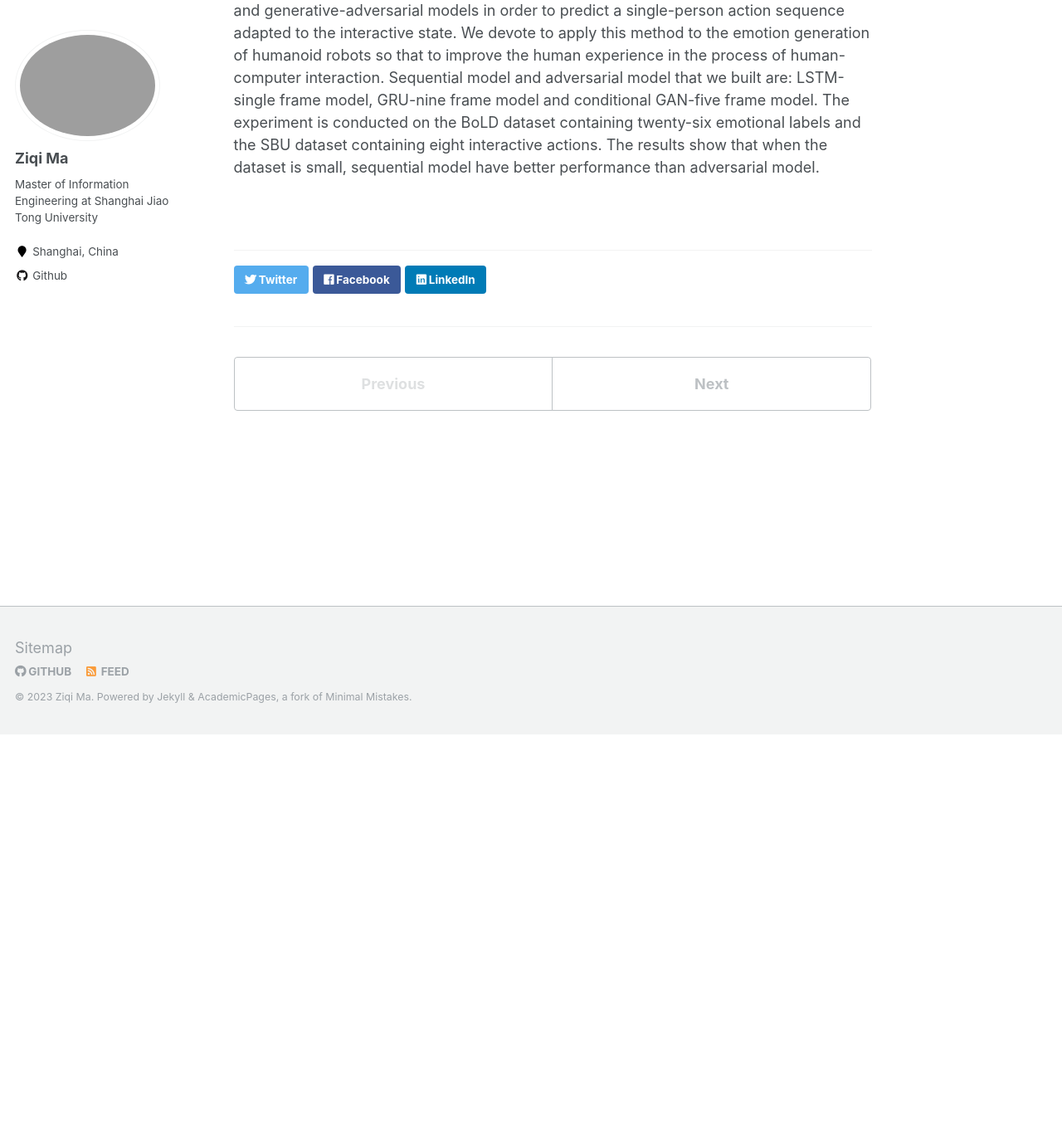
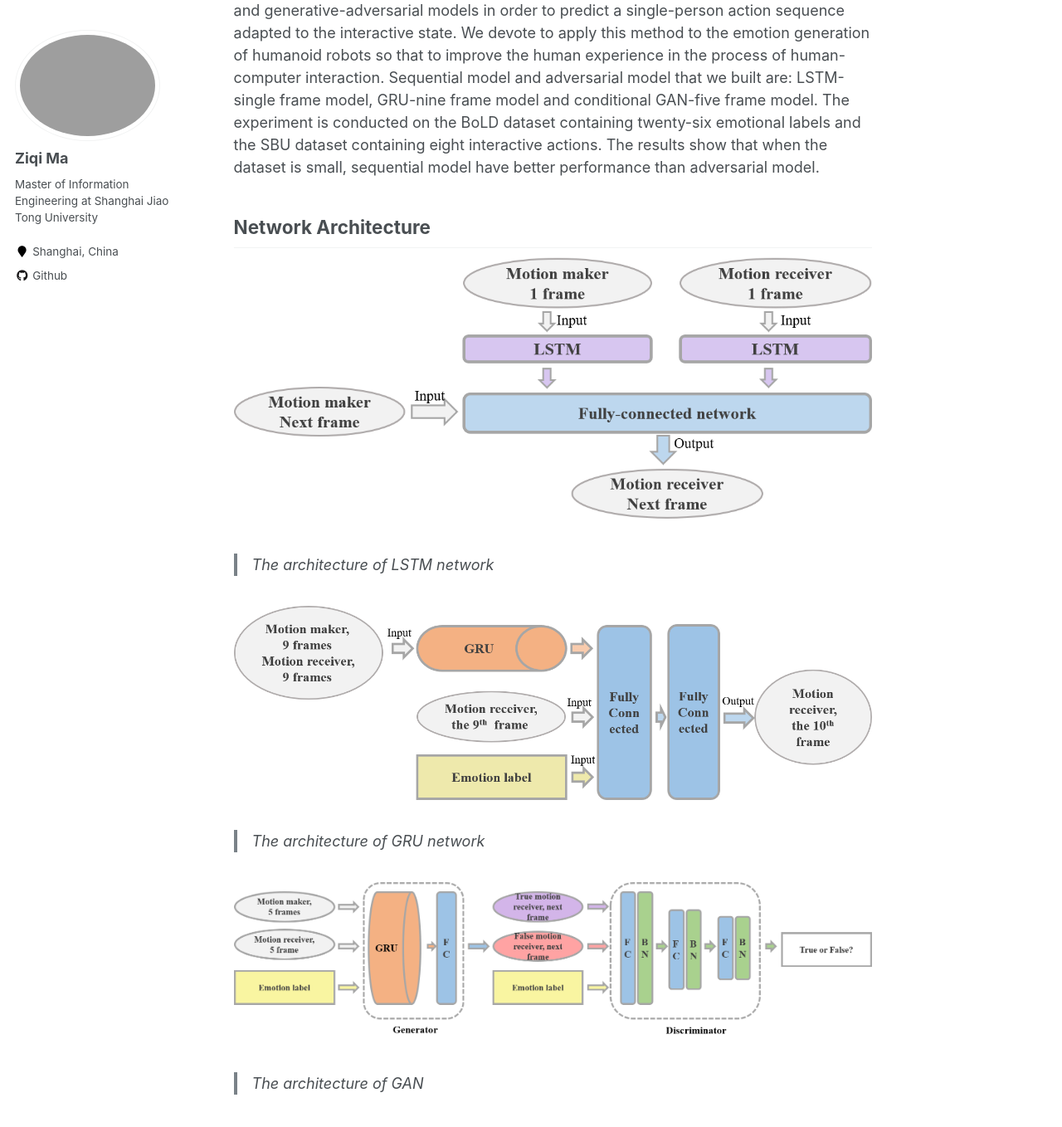
Before and after one commit to GuoyuloveSunshine/GuoyuloveSunshine.github.io, a Jekyll site: the page built from _publications/2021Bachelor.md, in a window 1280 px wide and 1400 px high, scrolled down 514 px. Shown: the top 1358 px of the window at 83% size. Built offline with Jekyll 4.4.1, drawn with Linux system fonts in a browser that asks for light colours.

Commit message:
add details

```diff
--- a/_publications/2021Bachelor.md
+++ b/_publications/2021Bachelor.md
@@ -8,3 +8,13 @@ venue: 'SPEIT, Shanghai Jiao Tong, China'
 
 In the process of human-robot interaction, how to generate robots’ actions response corresponding to interaction scenarios has become a widespread problem. Predecessors' work mainly focused on the recognition and classification of emotional actions, which seldom got involved in the state of emotion generation. In fact, the continuous expression of human emotions in high-dimensional space makes the emotion generated in the action dimension particularly complicated. Our paper combines emotion prediction with human body pose estimation, uses the component emotion model as a criterion for emotion quantification and constructs an emotional coordinate system of affiliation-dominance for estimating the emotional state of two-person interaction scene; then, based on the interactive sequential skeleton data and emotional tags, we establish sequential models and generative-adversarial models in order to predict a single-person action sequence adapted to the interactive state. We devote to apply this method to the emotion generation of humanoid robots so that to improve the human experience in the process of human-computer interaction. Sequential model and adversarial model that we built are: LSTM-single frame model, GRU-nine frame model and conditional GAN-five frame model. The experiment is conducted on the BoLD dataset containing twenty-six emotional labels and the SBU dataset containing eight interactive actions. The results show that when the dataset is small, sequential
 model have better performance than adversarial model.
+
+## Network Architecture
+![](../images/LSTM.png)
+> The architecture of LSTM network
+
+![](../images/GRU.png)
+> The architecture of GRU network
+
+![](../images/GAN.png)
+> The architecture of GAN
```
Also changed, not shown: images/GAN.png (added), images/GRU.png (added), images/LSTM.png (added).
